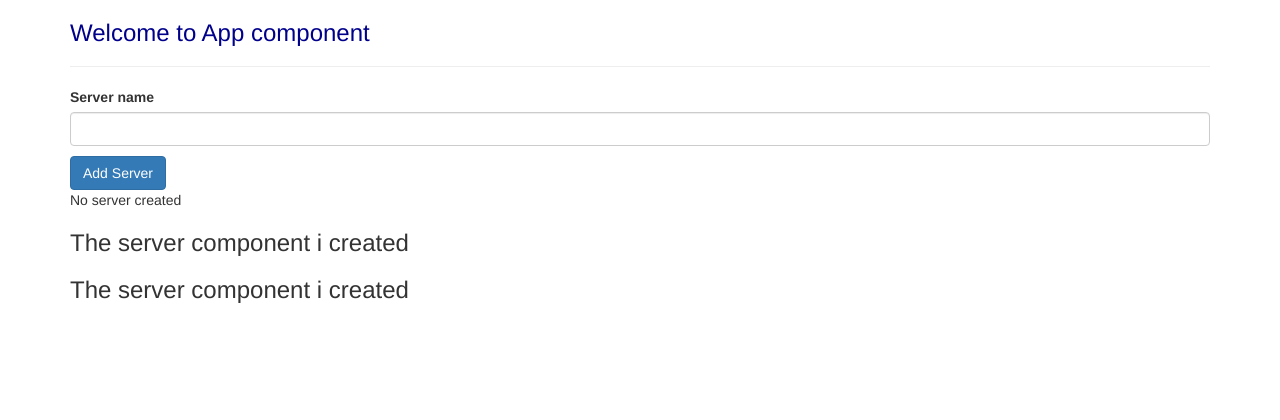
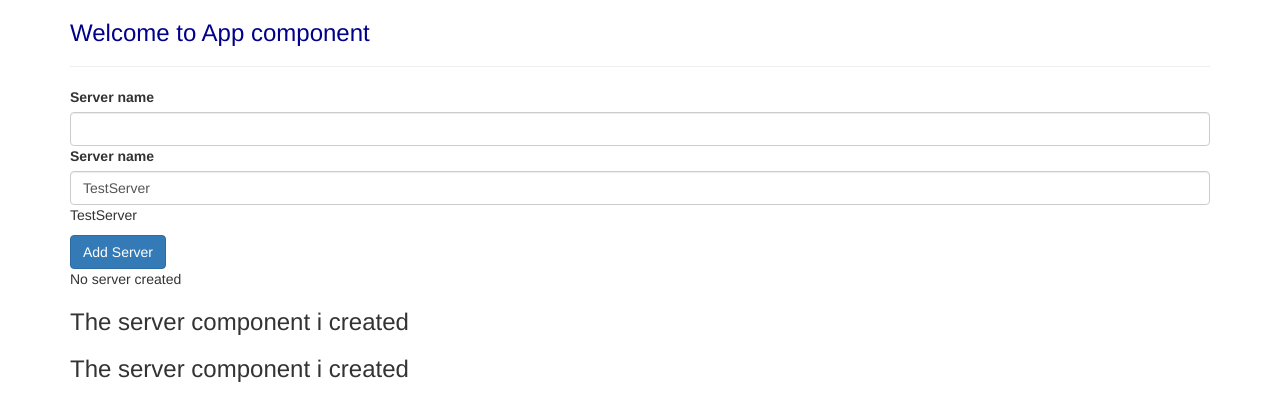
Before and after one commit to HasiruKavishan/Angular, an Angular app in the folder Dev-Angular/: page / in a window 1280 px wide. Shown: the top 420 px of the page. Built offline with nearby package versions, Linux system fonts and the light colour scheme.

Commit message:
two way data binding

```diff
--- a/Dev-Angular/src/app/servers/servers.component.html
+++ b/Dev-Angular/src/app/servers/servers.component.html
@@ -1,6 +1,10 @@
 <label>Server name</label>
 <input type="text" class="form-control"
 (input)="onUpdateServer($event)">
+<!--<p>{{ serverName }}</p>-->
+<label>Server name</label>
+<input type="text" class="form-control"
+       [(ngModel)]="serverName">
 <p>{{ serverName }}</p>
 <button class="btn btn-primary"
         [disabled]="!allowNewServer"
--- a/Dev-Angular/src/app/servers/servers.component.ts
+++ b/Dev-Angular/src/app/servers/servers.component.ts
@@ -9,7 +9,7 @@
 export class ServersComponent implements OnInit {
   allowNewServer= false;
   ServerCreationStatus = 'No server created';
-  serverName = '';
+  serverName = 'TestServer';
   constructor() {
     setTimeout(() => {
       this.allowNewServer = true;
```
